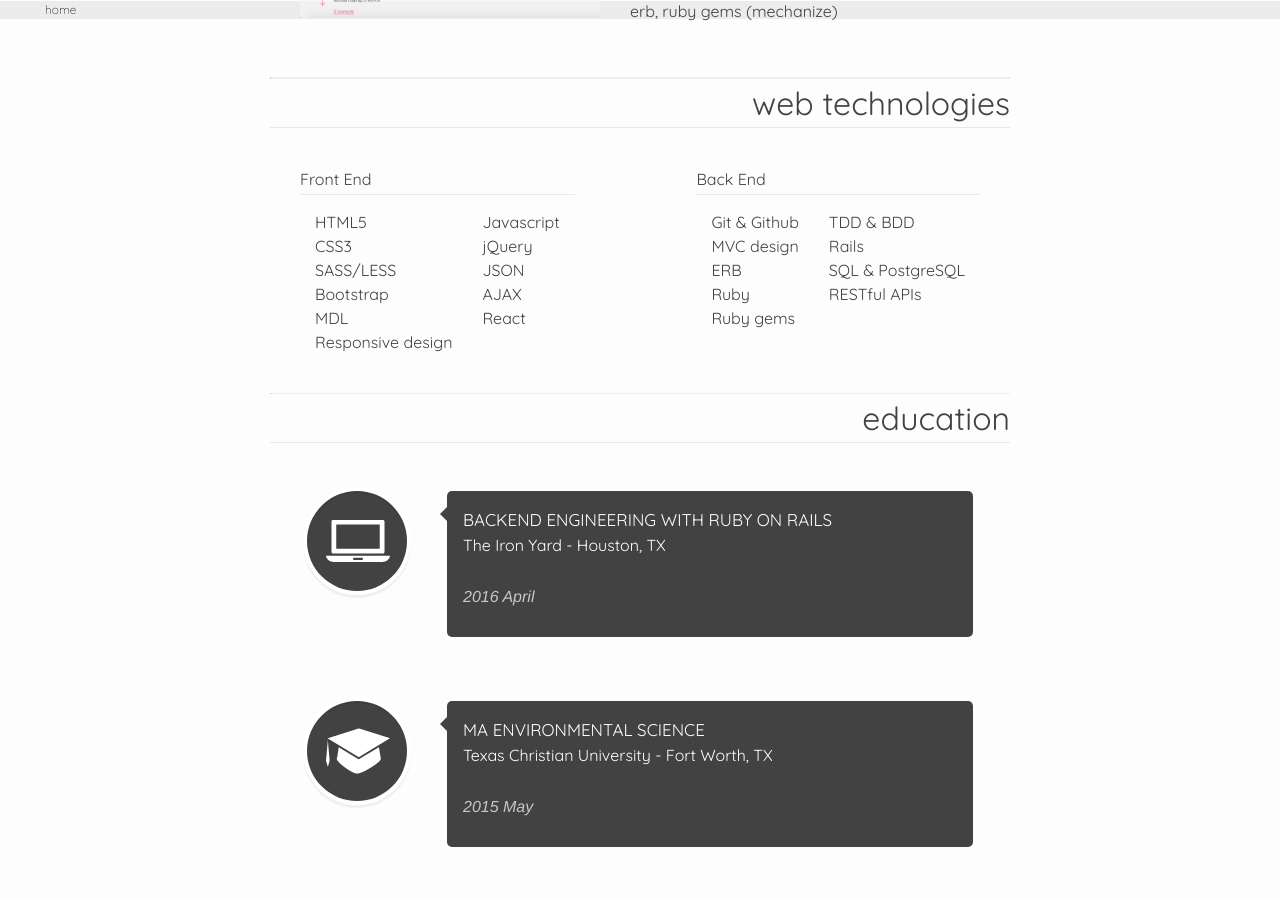
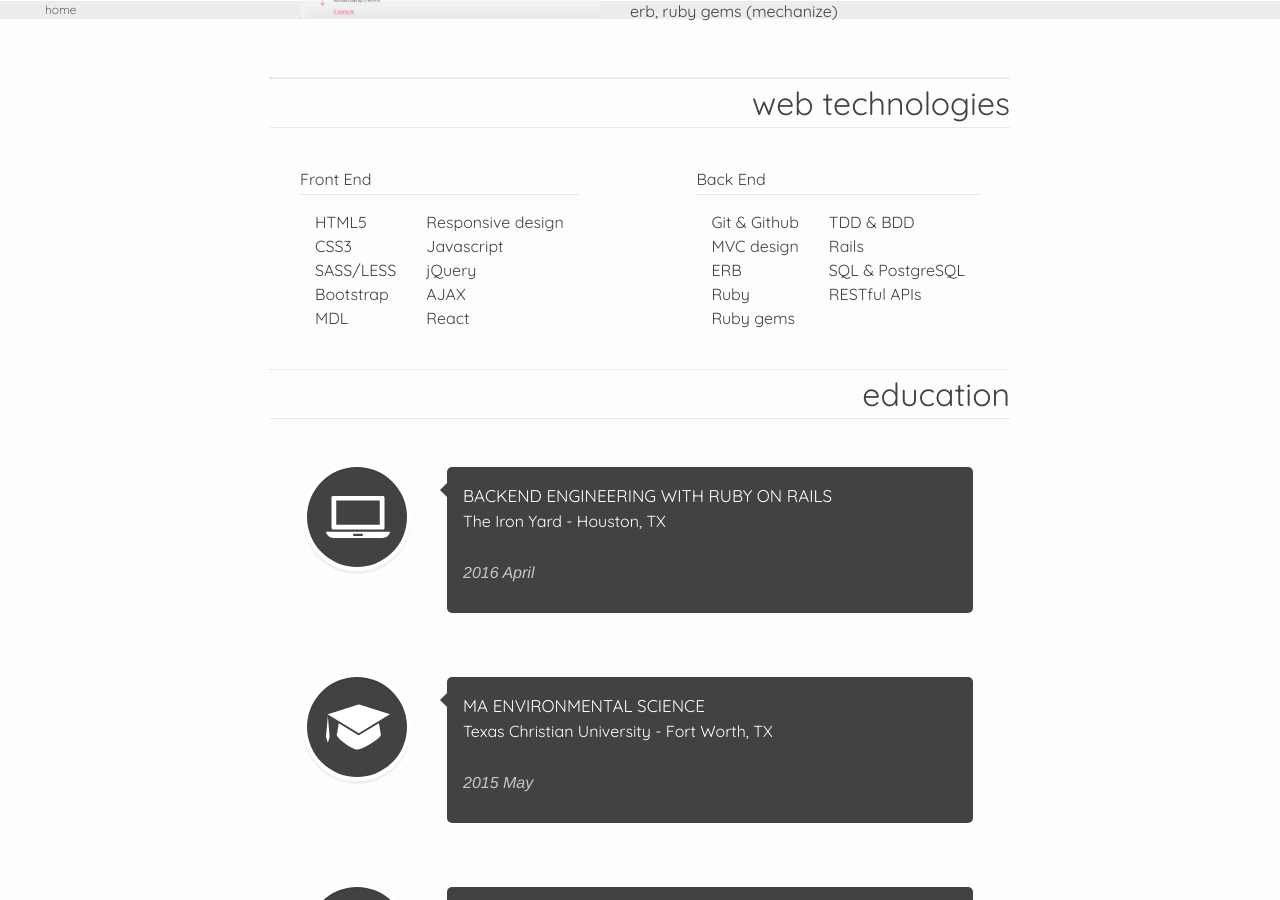
Before and after one commit to emilycritter/emilycritter.io, a Jekyll site: the page built from index.html, in a window 1280 px wide and 900 px high, scrolled down 1760 px. Built offline with Jekyll 4.4.1, drawn with Linux system fonts in a browser that asks for light colours; nearby versions of some CDN libraries.

Commit message:
Even lists for software

```diff
--- a/_includes/software.html
+++ b/_includes/software.html
@@ -12,12 +12,11 @@
           <li>SASS/LESS</li>
           <li>Bootstrap</li>
           <li><a href="https://www.getmdl.io/" target="_blank">MDL</a></li>
-          <li>Responsive design</li>
         </ul>
         <ul class="column">
+          <li>Responsive design</li>
           <li>Javascript</li>
           <li>jQuery</li>
-          <li>JSON</li>
           <li>AJAX</li>
           <li>React</li>
         </ul>
```
